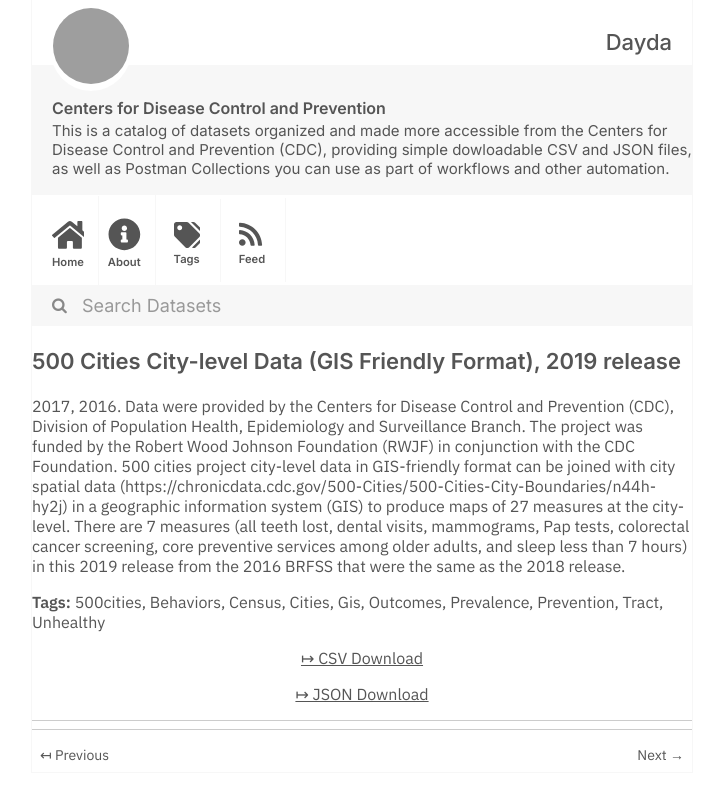
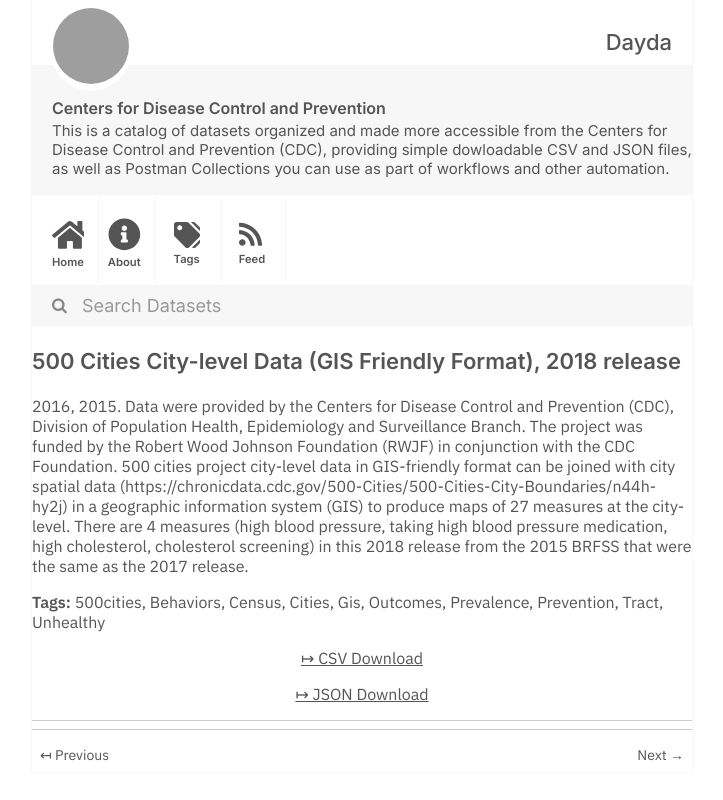
Before and after one commit to dayda-entities/centers-for-disease-control-and-prevention, a Jekyll site: the page built from _posts/2020-11-12-500-cities-city-level-data-gis.md, in a window 1280 px wide, cut to the strip 0-800 px from the top of the page. Shown: the whole strip, without its empty margins (278-1001 px from the left). Built offline with Jekyll 4.4.1, drawn with Linux system fonts in a browser that asks for light colours; grey boxes are pictures that could not be loaded.

Commit message:
Publish Data

```diff
--- a/_posts/2020-11-12-500-cities-city-level-data-gis.md
+++ b/_posts/2020-11-12-500-cities-city-level-data-gis.md
@@ -1,7 +1,7 @@
 ---
-title: '500 Cities City-level Data (GIS Friendly Format), 2019 release'
-created: '2020-11-12T12:14:16.482171'
-modified: '2021-04-21T19:23:09.755020'
+title: '500 Cities City-level Data (GIS Friendly Format), 2018 release'
+created: '2020-11-12T12:15:39.732935'
+modified: '2021-04-21T19:32:38.452104'
 state: active
 type: dataset
 tags:
@@ -16,9 +16,9 @@ tags:
   - Tract
   - Unhealthy
 groups: []
-csv_url: 'https://data.cdc.gov/api/views/dxpw-cm5u/rows.csv?accessType=DOWNLOAD'
-json_url: 'https://data.cdc.gov/api/views/dxpw-cm5u/rows.json?accessType=DOWNLOAD'
+csv_url: 'https://data.cdc.gov/api/views/pf7q-w24q/rows.csv?accessType=DOWNLOAD'
+json_url: 'https://data.cdc.gov/api/views/pf7q-w24q/rows.json?accessType=DOWNLOAD'
 layout: post
 
 ---
-2017, 2016. Data were provided by the Centers for Disease Control and Prevention (CDC), Division of Population Health, Epidemiology and Surveillance Branch. The project was funded by the Robert Wood Johnson Foundation (RWJF) in conjunction with the CDC Foundation. 500 cities project city-level data in GIS-friendly format can be joined with city spatial data (https://chronicdata.cdc.gov/500-Cities/500-Cities-City-Boundaries/n44h-hy2j) in a geographic information system (GIS) to produce maps of 27 measures at the city-level. There are 7 measures (all teeth lost, dental visits, mammograms, Pap tests, colorectal cancer screening, core preventive services among older adults, and sleep less than 7 hours) in this 2019 release from the 2016 BRFSS that were the same as the 2018 release.
+2016, 2015. Data were provided by the Centers for Disease Control and Prevention (CDC), Division of Population Health, Epidemiology and Surveillance Branch. The project was funded by the Robert Wood Johnson Foundation (RWJF) in conjunction with the CDC Foundation. 500 cities project city-level data in GIS-friendly format can be joined with city spatial data (https://chronicdata.cdc.gov/500-Cities/500-Cities-City-Boundaries/n44h-hy2j) in a geographic information system (GIS) to produce maps of 27 measures at the city-level. There are 4 measures (high blood pressure, taking high blood pressure medication, high cholesterol, cholesterol screening) in this 2018 release from the 2015 BRFSS that were the same as the 2017 release.
```
